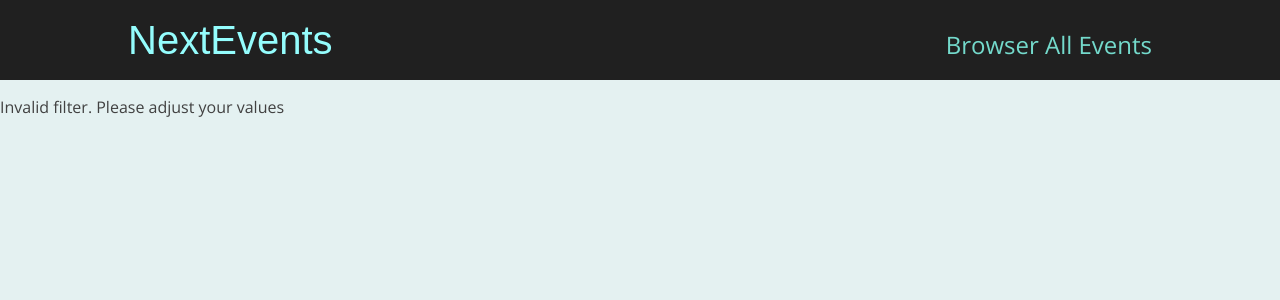
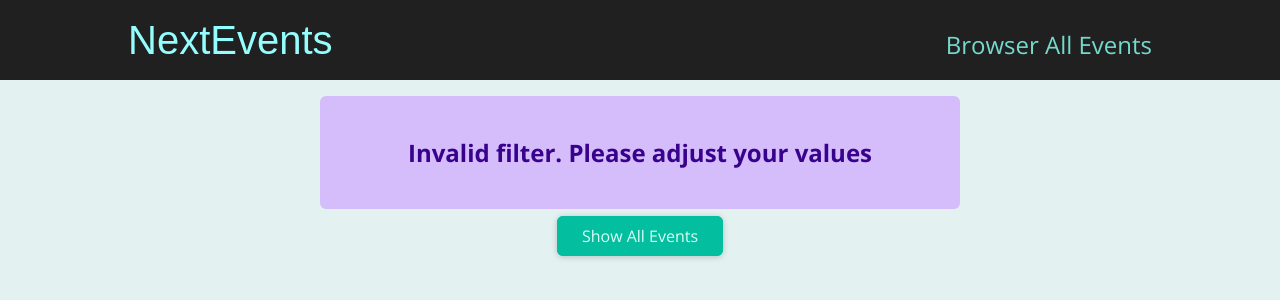
Before and after one commit to gunwoongPark/next-pratice, a Next.js app: page /events/e2 in a window 1280 px wide. Shown: the top 300 px of the page. Built offline with nearby package versions, Linux system fonts and the light colour scheme.

Commit message:
마무리

```diff
--- /dev/null
+++ b/components/events/ResultsTitle.module.css
@@ -0,0 +1,6 @@
+.title {
+  margin: 2rem auto;
+  width: 90%;
+  max-width: 40rem;
+  text-align: center;
+}
--- /dev/null
+++ b/components/events/ResultsTitle.tsx
@@ -0,0 +1,20 @@
+import Button from "../ui/Button";
+import classes from "./ResultsTitle.module.css";
+
+const ResultsTitle = (props: { date: Date }) => {
+  const { date } = props;
+
+  const humanReadableDate = new Date(date).toLocaleDateString("en-US", {
+    month: "long",
+    year: "numeric",
+  });
+
+  return (
+    <section className={classes.title}>
+      <h1>Events in {humanReadableDate}</h1>
+      <Button link="/events">Show all events</Button>
+    </section>
+  );
+};
+
+export default ResultsTitle;
--- /dev/null
+++ b/components/ui/ErrorAlert.module.css
@@ -0,0 +1,12 @@
+.alert {
+  margin: 1rem auto;
+  padding: 1rem 2rem;
+  width: 90%;
+  max-width: 40rem;
+  background-color: #d5bdfc;
+  color: #38028d;
+  font-weight: bold;
+  font-size: 1.5rem;
+  text-align: center;
+  border-radius: 6px;
+}
--- /dev/null
+++ b/components/ui/ErrorAlert.tsx
@@ -0,0 +1,12 @@
+import React from "react";
+import classes from "./ErrorAlert.module.css";
+
+type PropType = {
+  children: React.ReactNode;
+};
+
+const ErrorAlert: React.FC<PropType> = (props) => {
+  return <div className={classes.alert}>{props.children}</div>;
+};
+
+export default ErrorAlert;
--- a/pages/events/[...slug].tsx
+++ b/pages/events/[...slug].tsx
@@ -1,4 +1,9 @@
 import { useRouter } from "next/router";
+import { Fragment } from "react";
+import EventList from "../../components/events/EventList";
+import ResultsTitle from "../../components/events/ResultsTitle";
+import Button from "../../components/ui/Button";
+import ErrorAlert from "../../components/ui/ErrorAlert";
 import { getFilteredEvents } from "../../dummy-data";
 
 const FilteredEventsPage = () => {
@@ -24,7 +29,16 @@
     numMonth < 1 ||
     numMonth > 12
   ) {
-    return <p>Invalid filter. Please adjust your values</p>;
+    return (
+      <Fragment>
+        <ErrorAlert>
+          <p>Invalid filter. Please adjust your values</p>
+        </ErrorAlert>
+        <div className="center">
+          <Button link="/events">Show All Events</Button>
+        </div>
+      </Fragment>
+    );
   }
 
   const filteredEvents = getFilteredEvents({
@@ -33,13 +47,25 @@
   });
 
   if (!filteredEvents || filteredEvents.length === 0) {
-    return <p>No events found for the chosen filter!</p>;
+    return (
+      <Fragment>
+        <ErrorAlert>
+          <p>No events found for the chosen filter!</p>
+        </ErrorAlert>
+        <div className="center">
+          <Button link="/events">Show All Events</Button>
+        </div>
+      </Fragment>
+    );
   }
 
+  const date = new Date(numYear, numMonth - 1);
+
   return (
-    <div>
-      <h1>Filtered Events</h1>
-    </div>
+    <Fragment>
+      <ResultsTitle date={date} />
+      <EventList items={filteredEvents} />
+    </Fragment>
   );
 };
 
```
Also changed, not shown: pages/events/[eventId].tsx (+6 -1 lines).
